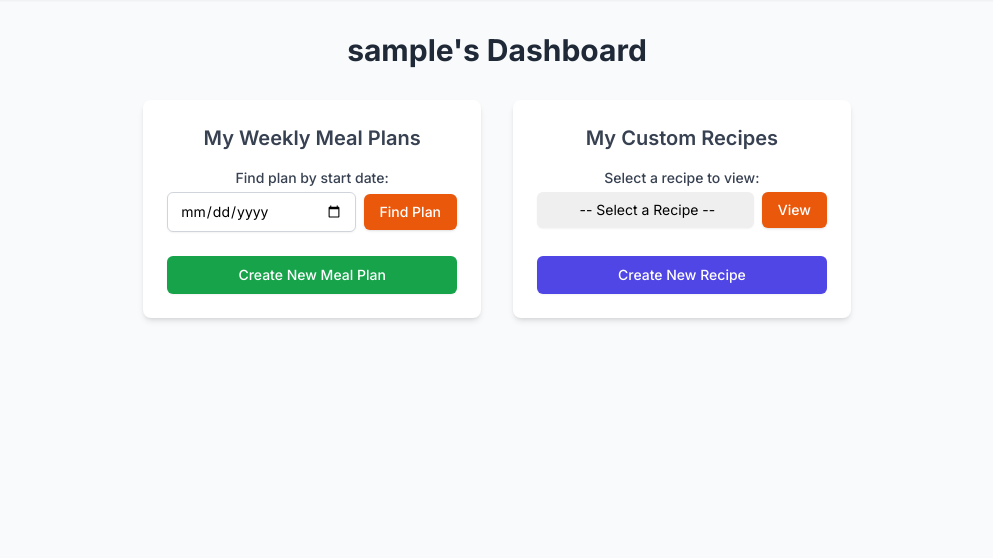
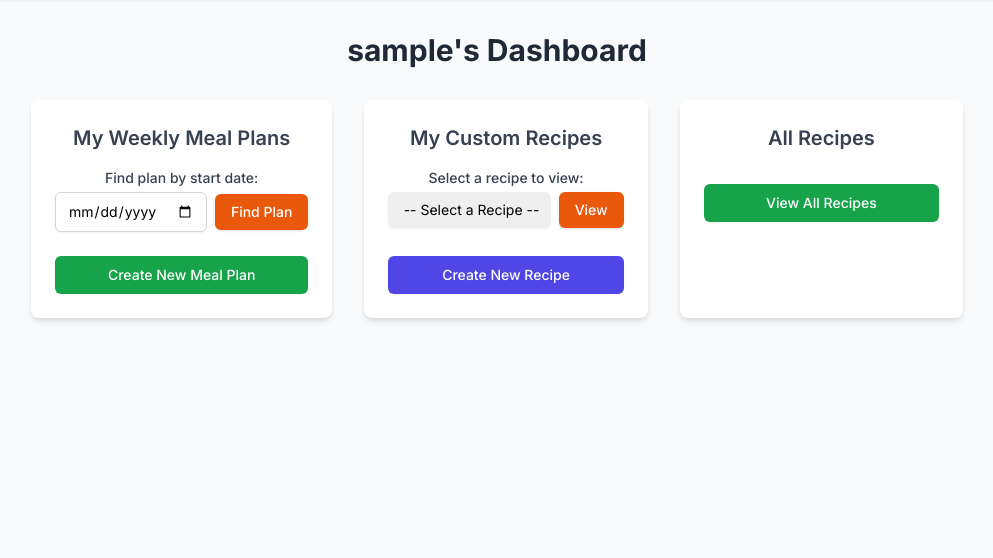
Before and after one commit to ManavRaja/cs-2300-project, a Django app: page /user/ in a window 1280 px wide. Shown: the part 119-677 px from the top of the page, without its empty margins (143-1136 px from the left). Run offline with Django 5.2, Linux system fonts and the light colour scheme; the visitor is signed in with stand-in values (Sample User, id 1); data that the repository does not hold is empty; some libraries are stand-ins or nearby versions.

Commit message:
all recipes

```diff
--- a/recipe_site/main_app/templates/main_app/user.html
+++ b/recipe_site/main_app/templates/main_app/user.html
@@ -75,6 +75,16 @@
           Create New Recipe
       </a>
 
+
+    </div>
+   {# Right-most Column: Custom Recipes #}
+    <div class="w-full md:w-1/2 bg-white p-6 rounded-lg shadow-md flex flex-col text-center">
+      <h2 class="text-xl font-semibold text-gray-700 mb-4">All Recipes</h2>
+      {# View All Recipes Button #}
+     <a href="{% url 'all_recipes' %}"
+     class="w-full inline-flex justify-center items-center px-4 py-2 border border-transparent text-sm font-medium rounded-md shadow-sm text-white bg-green-600 hover:bg-green-700 focus:outline-none focus:ring-2 focus:ring-offset-2 focus:ring-green-500 transition duration-150 ease-in-out mt-4">
+    View All Recipes
+     </a>
     </div>
 
   </div> {# End of two-column layout #}
--- a/recipe_site/main_app/urls.py
+++ b/recipe_site/main_app/urls.py
@@ -11,4 +11,5 @@ urlpatterns = [
     path('user/recipe/<int:recipe_id>/edit/', views.edit_recipe_view, name='edit_recipe'),
     path('user/recipe/<int:recipe_id>/deleterecipe/', views.delete_recipe_view, name='delete_recipe'),
     path('user/createrecipe/', views.create_recipe_view, name='create_recipe'),
+    path('allrecipes/',views.all_recipes, name='all_recipes'),
 ]
--- a/recipe_site/main_app/views.py
+++ b/recipe_site/main_app/views.py
@@ -235,3 +235,10 @@ def create_recipe_view(request):
     }
     # Render the template used for creating recipes.
     return render(request, 'main_app/create_recipe.html', context)
+
+from django.shortcuts import render
+from .models import CustomRecipe  # make sure your model is imported
+
+def all_recipes(request):
+    recipes = CustomRecipe.objects.all()
+    return render(request, 'main_app/all_recipes.html', {'recipes': recipes})
```
